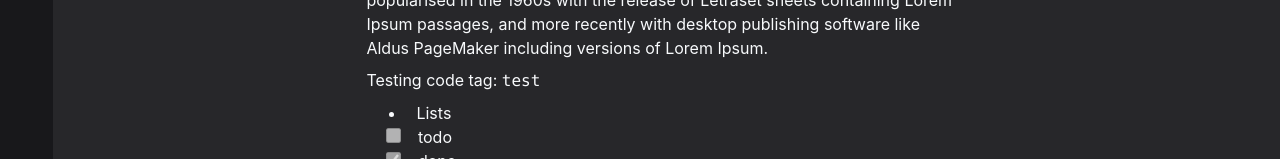
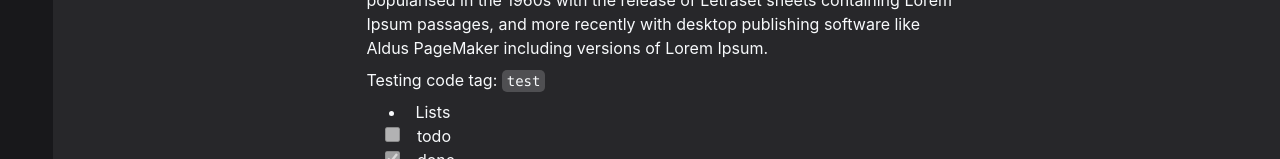
Before and after one commit to 61130061/cote-app, a React (Vite) app: page /note in a window 1280 px wide. Shown: the part 641-800 px from the top of the page. Built offline with nearby package versions, Linux system fonts and the light colour scheme.

Commit message:
add monaco-editor/react package, add editor style, and update <code> style

```diff
--- a/package.json
+++ b/package.json
@@ -9,6 +9,7 @@
     "tauri": "tauri"
   },
   "dependencies": {
+    "@monaco-editor/react": "^4.4.5",
     "@tauri-apps/api": "^1.0.1",
     "react": "^18.0.0",
     "react-dom": "^18.0.0",
--- a/src/components/NavbarNote.jsx
+++ b/src/components/NavbarNote.jsx
@@ -17,11 +17,12 @@ function AddTagButton () {
    )
 }
 
-function Button ({ children }) {
+function Button ({ onClick, children }) {
    const [hover, setHover] = useState(false);
 
    return (
       <div
+         onClick={onClick}
          className="p-1 hover:cursor-pointer"
          onMouseOver={() => setHover(true)}
          onMouseLeave={() => setHover(false)}
@@ -34,7 +35,7 @@ function Button ({ children }) {
 }
 
 
-export default function NavbarNote () {
+export default function NavbarNote ({ edit, setEdit }) {
    return (
       <div className="flex justify-between text-sm mb-10">
          <div className="flex gap-3 items-center font-bold">
@@ -50,9 +51,15 @@ export default function NavbarNote () {
          </div>
 
          <div className="flex gap-3 mr-3">
-            <Button>
-                 <path strokeLinecap="round" strokeLinejoin="round" d="M11 5H6a2 2 0 00-2 2v11a2 2 0 002 2h11a2 2 0 002-2v-5m-1.414-9.414a2 2 0 112.828 2.828L11.828 15H9v-2.828l8.586-8.586z" />
-            </Button>
+            {edit ?
+               <Button onClick={() => setEdit(false)}>
+                  <path strokeLinecap="round" strokeLinejoin="round" d="M15 12a3 3 0 11-6 0 3 3 0 016 0z" />
+                  <path strokeLinecap="round" strokeLinejoin="round" d="M2.458 12C3.732 7.943 7.523 5 12 5c4.478 0 8.268 2.943 9.542 7-1.274 4.057-5.064 7-9.542 7-4.477 0-8.268-2.943-9.542-7z" />
+               </Button>:
+               <Button onClick={() => setEdit(true)}>
+                  <path strokeLinecap="round" strokeLinejoin="round" d="M11 5H6a2 2 0 00-2 2v11a2 2 0 002 2h11a2 2 0 002-2v-5m-1.414-9.414a2 2 0 112.828 2.828L11.828 15H9v-2.828l8.586-8.586z" />
+               </Button>
+            }
             <Button>
                <path strokeLinecap="round" strokeLinejoin="round" d="M8.684 13.342C8.886 12.938 9 12.482 9 12c0-.482-.114-.938-.316-1.342m0 2.684a3 3 0 110-2.684m0 2.684l6.632 3.316m-6.632-6l6.632-3.316m0 0a3 3 0 105.367-2.684 3 3 0 00-5.367 2.684zm0 9.316a3 3 0 105.368 2.684 3 3 0 00-5.368-2.684z" />
             </Button>
--- a/src/index.css
+++ b/src/index.css
@@ -58,7 +58,7 @@ article > ul {
 
 article > ul > li {
    display: list-item;
-   padding-left: 10px;
+   padding-left: 9px;
 }
 
 article > ul > li:has(input) {
@@ -119,3 +119,10 @@ article > p {
    display: block;
    margin: 0.5em 0;
 }
+
+article code {
+   background: #ffffff30;
+   padding: 3px 5px;
+   border-radius: 5px;
+   font-size: 14px;
+}
--- a/src/pages/Note.jsx
+++ b/src/pages/Note.jsx
@@ -1,6 +1,9 @@
+import React, { useState } from 'react';
 import ReactMarkdown from 'react-markdown'
 import remarkGfm from 'remark-gfm'
 import { Prism as SyntaxHighlighter } from 'react-syntax-highlighter'
+import Editor from "@monaco-editor/react";
+
 import a11yDark from '../styles/dark-syntax';
 
 import NavbarNote from '../components/NavbarNote';
@@ -42,20 +45,48 @@ console.log(hello);
 \`\`\`
 `
 
+const editorOptions = {
+   lineNumbers: 'off',
+   fontSize: 16,
+   wordWrap: 'on',
+   renderLineHighlight: 'none',
+   overviewRulerLanes: 0,
+   hideCursorInOverviewRuler: true,
+   overviewRulerBorder: false,
+   minimap: {
+      enabled: false
+   },
+   scrollbar: {
+   },
+}
+
 export default function Note () {
+   const [edit, setEdit] = useState(false);
+   const [article, setArticle] = useState(markdown);
+
    return (
       <div className="flex flex-col flex-1 p-3">
-        <NavbarNote />
+         <NavbarNote edit={edit} setEdit={setEdit} />
 
-        <div className="self-center w-[95%] md:w-[600px]">
+         <div className="flex flex-col flex-1 self-center w-[95%] md:w-[600px]">
             <div>
                <div className="text-4xl font-bold my-5">Untitled note</div>
                <div className="text-zinc-300 font-bold">discription...</div>
             </div>
 
+            {edit ?
+               <div className="mt-8 bg-pink-100 flex flex-1">
+                  <Editor
+                     theme="vs-dark"
+                     defaultLanguage="markdown"
+                     defaultValue={article}
+                     onChange={(v, e) => setArticle(v)}
+                     options={editorOptions}
+                  />
+               </div>:
                <article className="mb-32 text-md">
                   <ReactMarkdown
-                 children={markdown}
+                     children={article}
                      remarkPlugins={[remarkGfm]}
                      components={{
                         code({node, inline, className, children, ...props}) {
@@ -77,6 +108,7 @@ export default function Note () {
                      }}
                   />
                </article>
+            }
 
          </div>
 
```
Also changed, not shown: 1 other file (tests, documents, lock files or other folders). Lines whose indentation alone changed are shown as unchanged.
